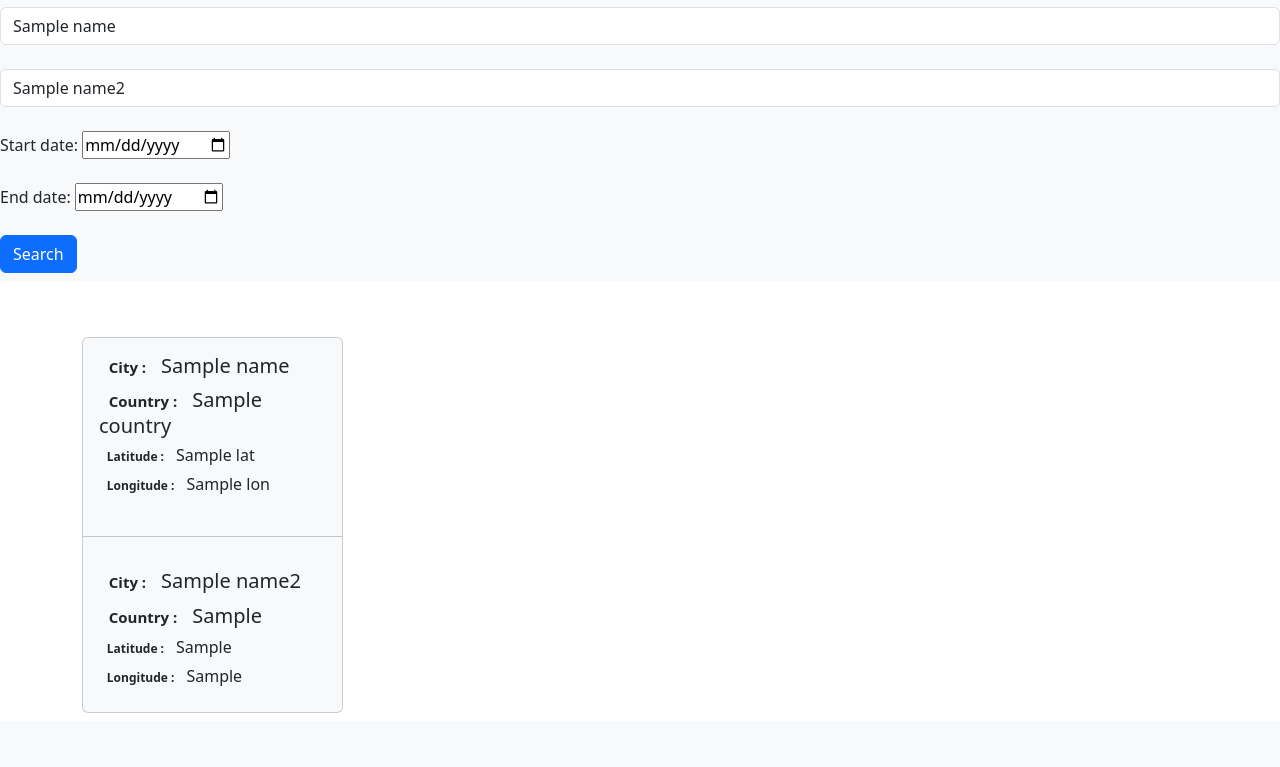
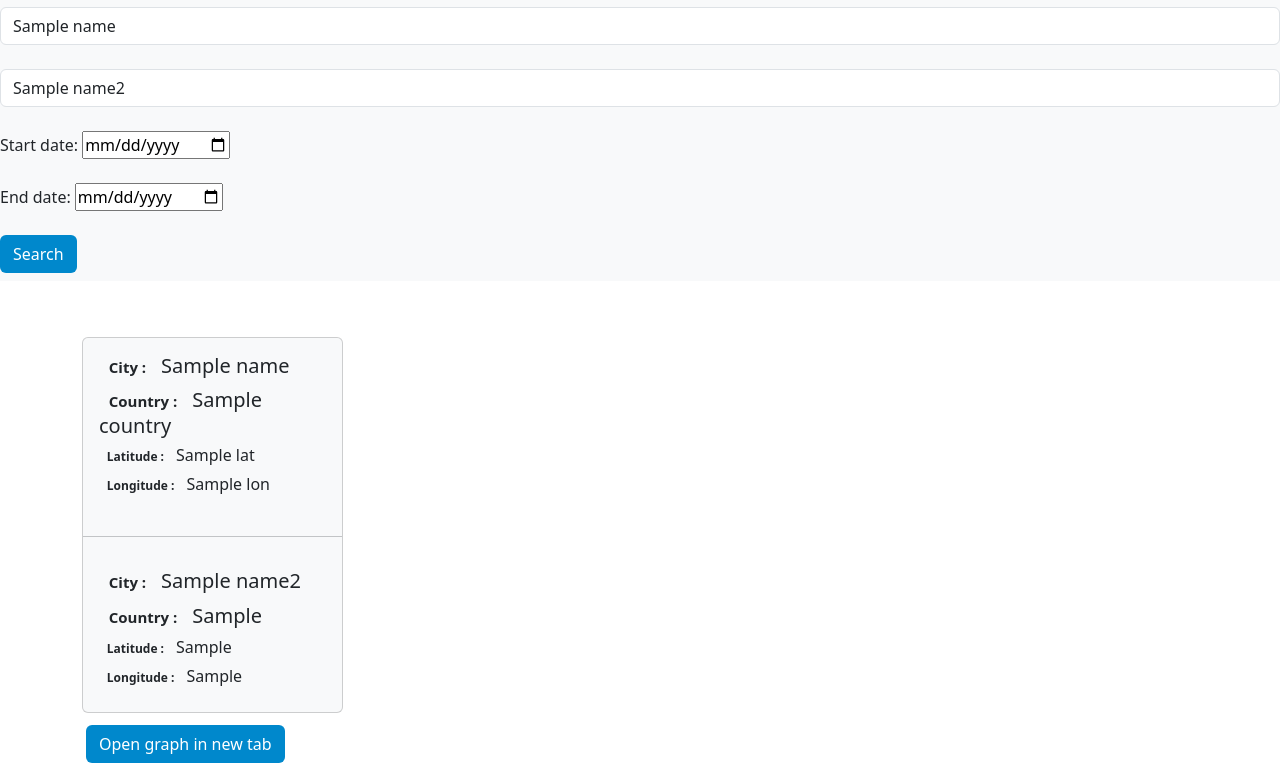
Before and after one commit to olegrozhok/weatherapp, a Django app: template weatherapp/templates/weatherapp/index.html in a window 1280 px wide. Shown: the part 291-1058 px from the top of the page. Before the commit the page ends 1004 px from the top, so only its background shows below. Run offline with Django 4.2, Linux system fonts and the light colour scheme; the template is opened without the code that fills it: most values are stand-ins (such as "Sample title", 1, 10 or a date in 2020); some libraries are stand-ins or nearby versions.

Commit message:
try/except cities of two or more words on both languages en/ru add button 'open graph in new tab' for url 'graph'

```diff
--- a/weatherapp/templates/weatherapp/index.html
+++ b/weatherapp/templates/weatherapp/index.html
@@ -50,7 +50,7 @@
         <br/><br/>
         <span class="label"> End   date: <input type="date" name="end_date" value="{{ end_date }}"></span>
         <br/><br/>
-       <button type="submit" class="btn btn-primary">Search</button>
+       <button type="submit" class="btn text-white" style="background-color: #0088CC;">Search</button>
       </div>
     </form>
   </nav>
@@ -77,9 +77,18 @@
           <h6><span class="badge text-dark">Longitude :</span> {{lon2}}</h6>
         </div>
         </div>
+        <div>
+          <a
+          class="btn text-white btn-floating m-1"
+          style="background-color: #0088CC;"
+          href="{% url 'graph' %}"
+          target="_blank"
+          role="button"
+          >Open graph in new tab</a>
+        </div>
         </div>
         <div class="col-md-9">
-           <div id="includeHtml" style="height: 100%; "></div>
+            <div id="includeHtml" style="height: 100%; "></div>
         </div>
       </div>
       </div>
--- a/weatherproject/settings.py
+++ b/weatherproject/settings.py
@@ -25,7 +25,7 @@ SECRET_KEY = 'django-insecure-%)hcx%ceje%3&5stb_5+x!491mzz^s@!ord0nzo_l2g@2!)#%a
 # SECURITY WARNING: don't run with debug turned on in production!
 DEBUG = True
 
-ALLOWED_HOSTS = []
+ALLOWED_HOSTS = ['weathercompare.pythonanywhere.com', '127.0.0.1']
 
 
 # Application definition
@@ -120,7 +120,7 @@ STATIC_URL = 'static/'
 STATIC_URL = 'media/'
 
 
-STATIC_ROOT = BASE_DIR / 'static'
+STATIC_ROOT = BASE_DIR/'static'
 
 # Default primary key field type
 # https://docs.djangoproject.com/en/4.1/ref/settings/#default-auto-field
```
Also changed, not shown: weatherapp/views.py (+14 -17 lines).
